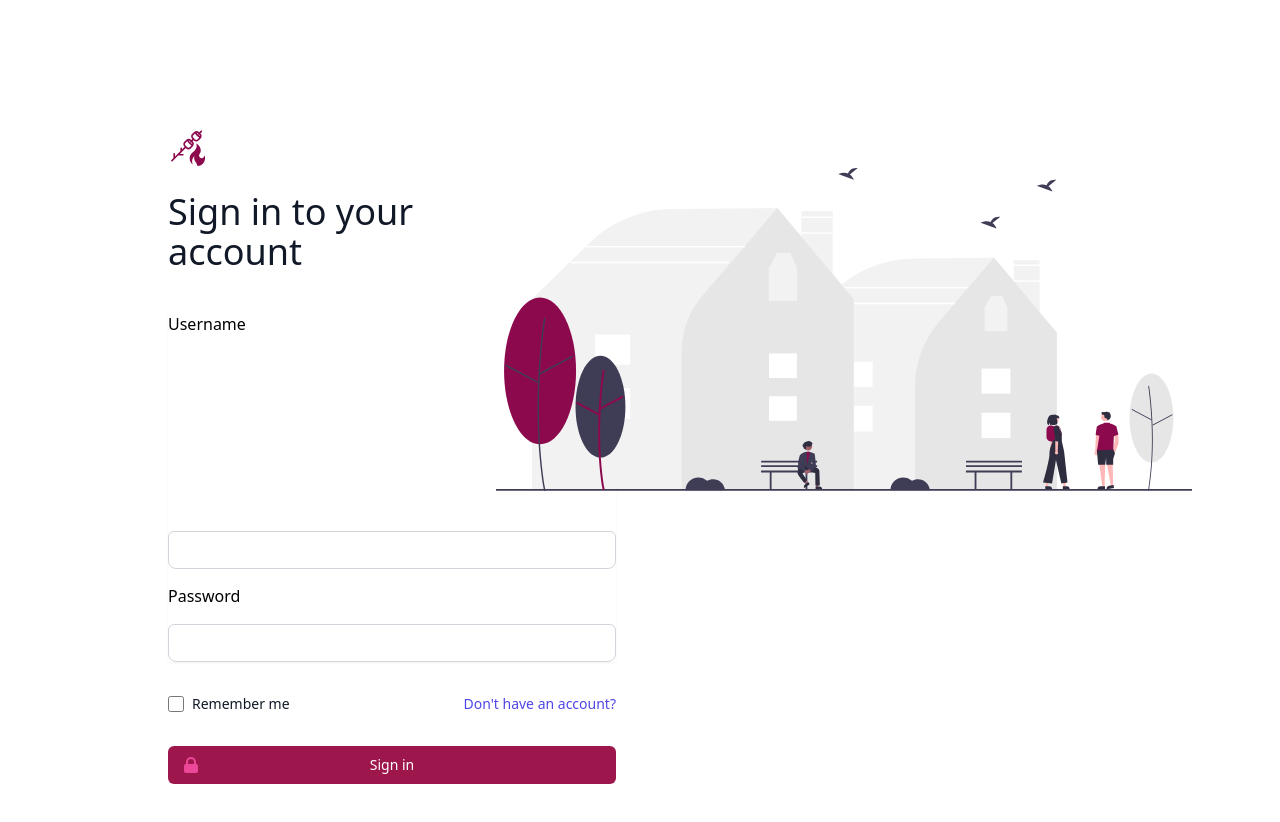
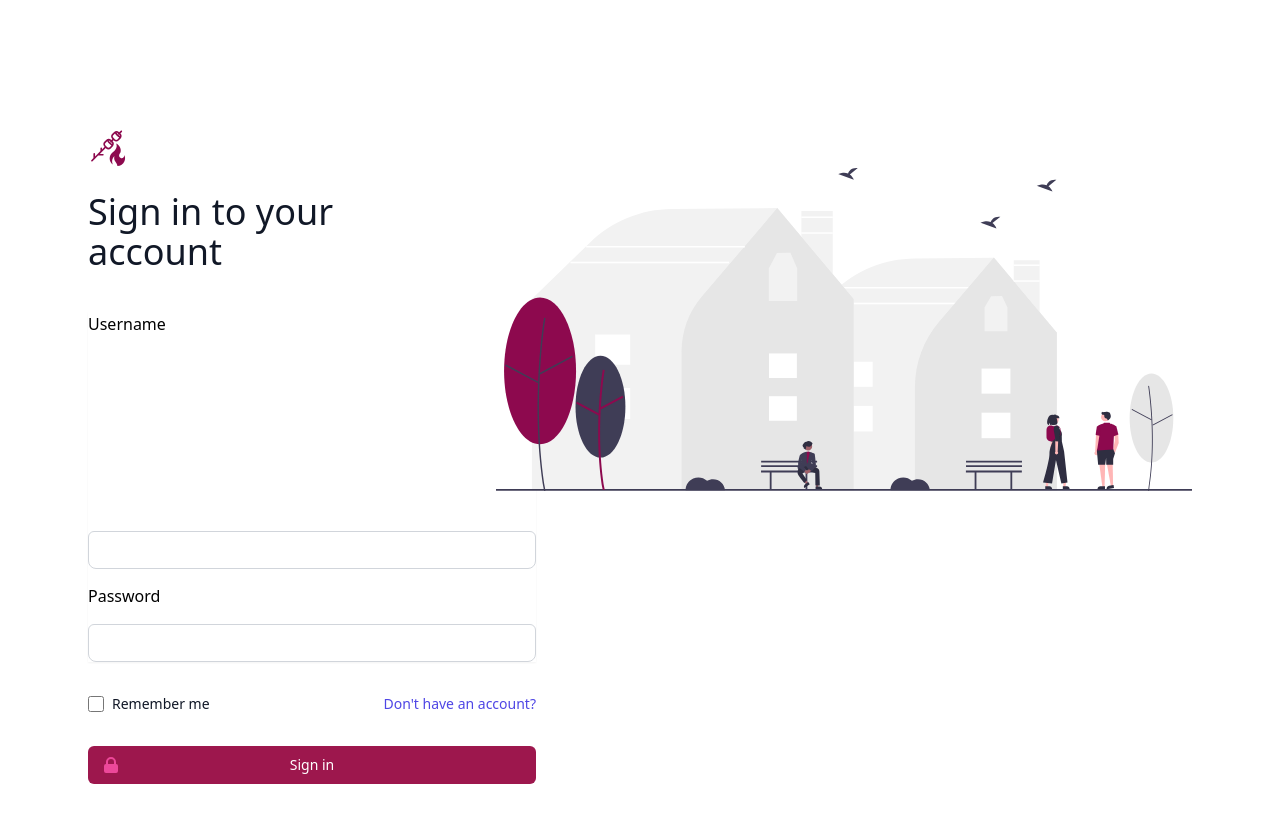
Before and after one commit to mitp7/We-Town, a React (Create React App) app in the folder frontend/: page / in a window 1280 px wide. Shown: the top 822 px of the page. Built offline with nearby package versions, Linux system fonts and the light colour scheme; a web font is replaced by a local one; what tailwindcss-font-inter would draw is missing.

Commit message:
Updated sign in

```diff
--- a/frontend/package.json
+++ b/frontend/package.json
@@ -42,6 +42,7 @@
   "devDependencies": {
     "autoprefixer": "^9.8.6",
     "postcss": "^7.0.36",
-    "tailwindcss": "npm:@tailwindcss/postcss7-compat@^2.2.14"
+    "tailwindcss": "npm:@tailwindcss/postcss7-compat@^2.2.14",
+    "tailwindcss-font-inter": "^3.0.0"
   }
 }
--- a/frontend/src/pages/login.js
+++ b/frontend/src/pages/login.js
@@ -9,12 +9,12 @@ export default function Example() {
       <div className="border-solid rounded-xl border-grey">
         <div className="float-right">
             <img
-              className="right-50 px-20 py-10"
+              className="right-50 px-20 py-10 object-scale-down"
               src={image}
               alt="Workflow"
             />
         </div>
-        <div className="max-w-md w-full mx-40 my-20">
+        <div className="max-w-md w-full mx-20 my-20">
           <div>
             <img
               className="h-10 w-auto"
```
Also changed, not shown: package.json (+0 -12 lines).
